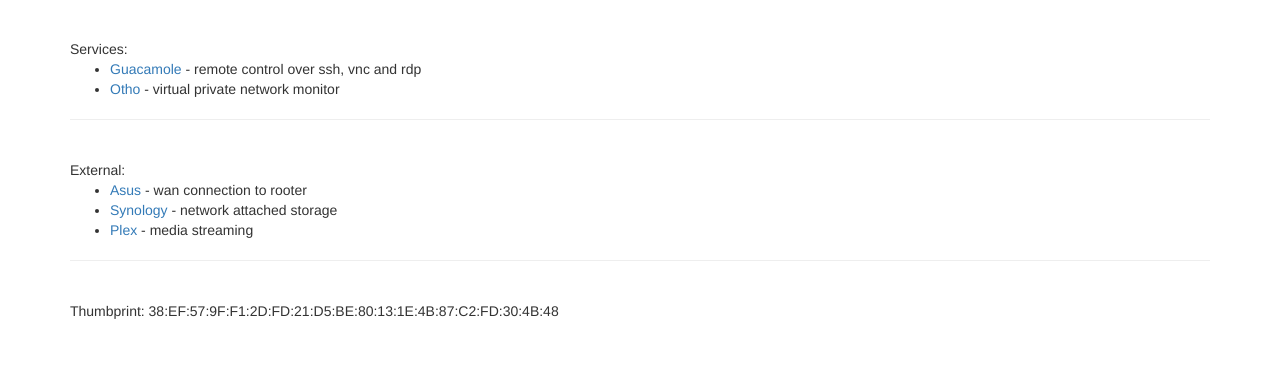
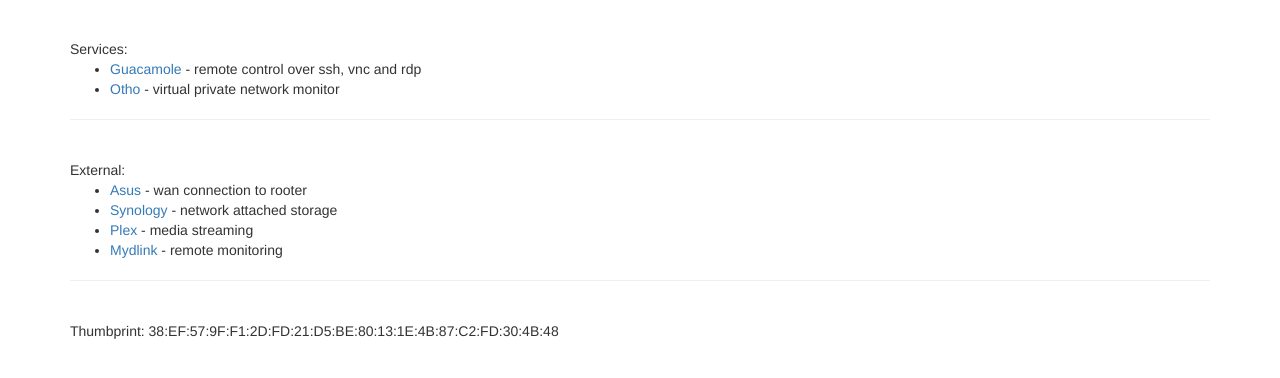
Before and after one commit to Lazydash/Augustus, a website: page public/index.html in a window 1280 px wide. Shown: the part 82-460 px from the top of the page. Drawn offline with nearby package versions, Linux system fonts and the light colour scheme.

Commit message:
Add link to mydlink

```diff
--- a/public/index.html
+++ b/public/index.html
@@ -27,7 +27,7 @@
     <div>Services:</div>
     <ul>
         <li><a href="https://lazydash.com/guacamole">Guacamole</a> - remote control over ssh, vnc and rdp</li>
-          <li><a href="https://lazydash.com/otho">Otho</a> - virtual private network monitor</li>
+        <li><a href="https://lazydash.com/otho">Otho</a> - virtual private network monitor</li>
     </ul>
     <hr>
     <br>
@@ -37,6 +37,7 @@
         <li><a href="https://lazydash.asuscomm.com:8443">Asus</a> - wan connection to rooter</li>
         <li><a href="http://QuickConnect.to/zeus-wdred4tb">Synology</a> - network attached storage</li>
         <li><a href="https://app.plex.tv/desktop">Plex</a> - media streaming</li>
+        <li><a href="https://www.mydlink.com/">Mydlink</a> - remote monitoring</li>
     </ul>
     <hr>
     <br>
```
